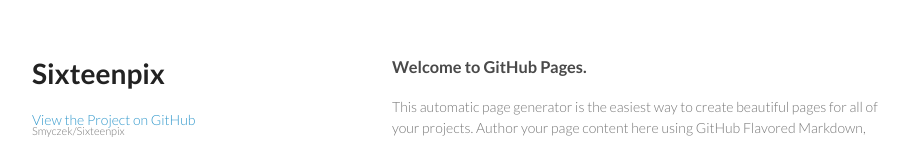
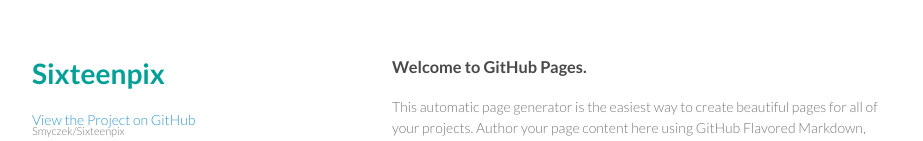
Before and after one commit to Smyczek/Sixteenpix, a plain HTML site: page index.html in a window 1280 px wide. Shown: the top 141 px of the page, without its empty margins (178-1101 px from the left). Drawn offline with Linux system fonts and the light colour scheme.

Commit message:
Zmiana koloru nagłówka w CSS

```diff
--- a/stylesheets/styles.css
+++ b/stylesheets/styles.css
@@ -8,7 +8,7 @@ body {
 }
 
 h1, h2, h3, h4, h5, h6 {
-  color:#222;
+  color:#00a096;
   margin:0 0 20px;
 }
 
```
Also changed, not shown: 1 other file.
